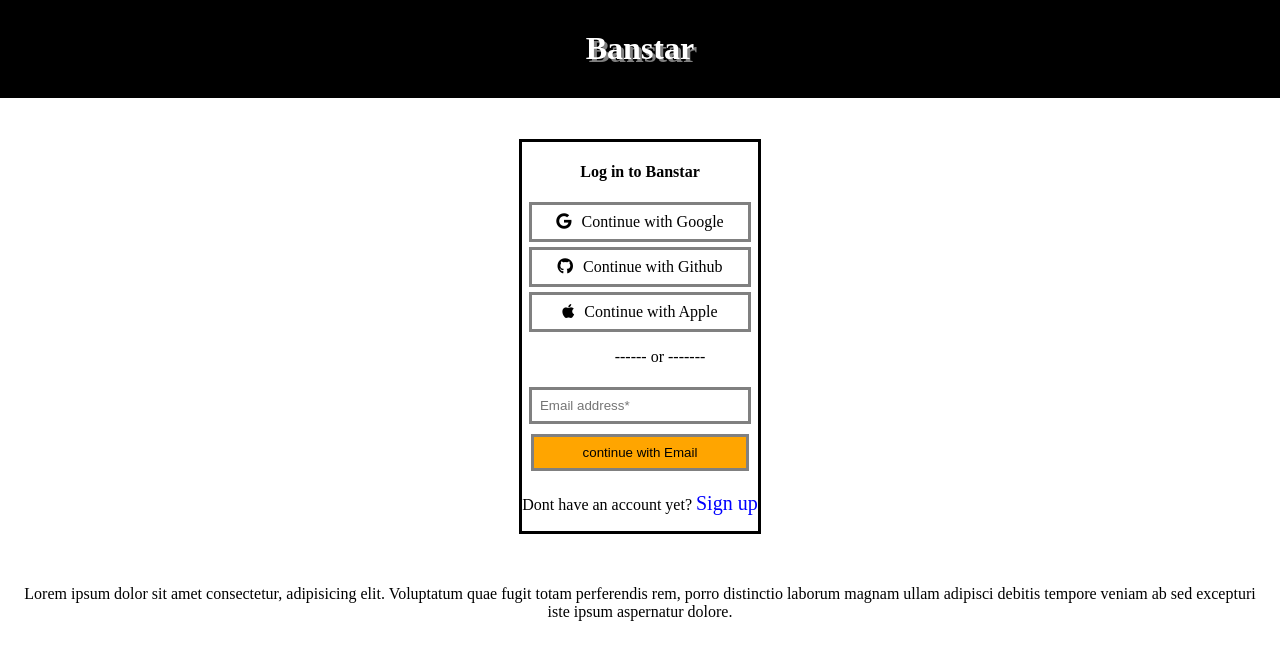
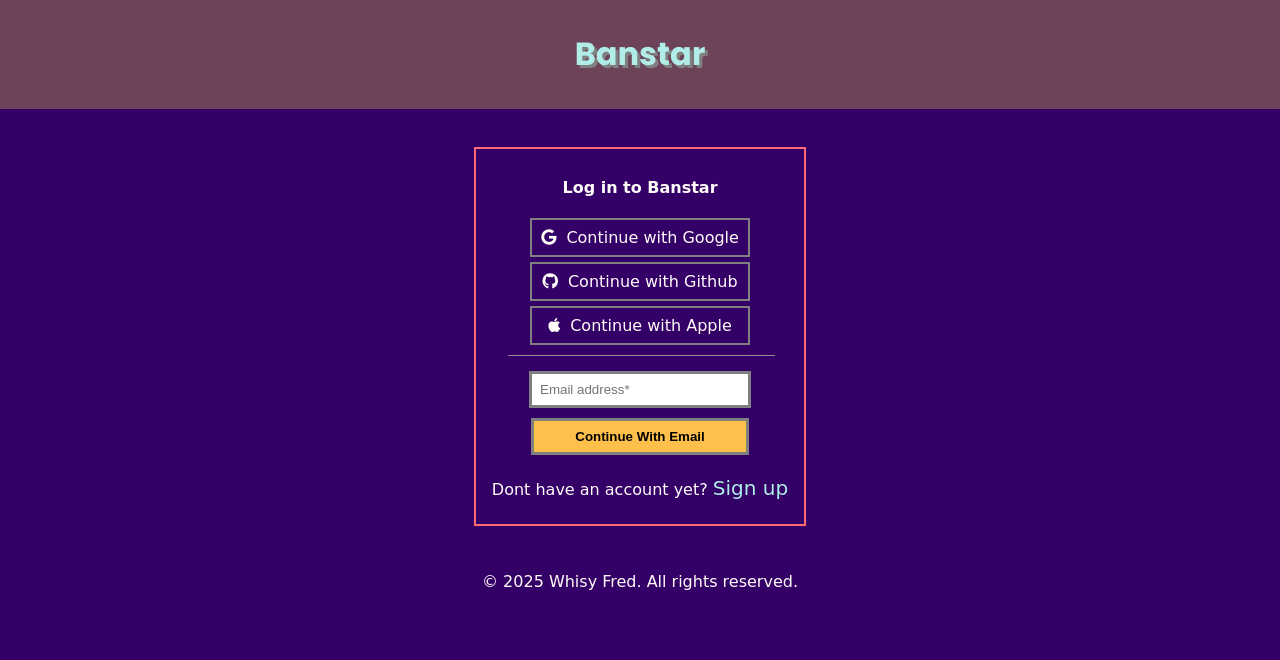
Before and after one commit to DevSwapna/banstar, a plain HTML site: page index.html in a window 1280 px wide. Drawn offline with Linux system fonts and the light colour scheme.

Commit message:
Updated the main website
A big update to change the website theme and fonts.

```diff
--- a/index.html
+++ b/index.html
@@ -1,32 +1,38 @@
 <!DOCTYPE html>
 <html lang="en">
   <head>
-    <meta charset="UTF-8">
-    <meta name="viewport" content="width=device-width, initial-scale=1.0">
-    <link rel="stylesheet" href="style.css">
-    <title>lessons</title>
-    <script src="https://kit.fontawesome.com/3bb69923d7.js" crossorigin="anonymous"></script>
+    <meta charset="UTF-8" />
+    <meta name="viewport" content="width=device-width, initial-scale=1.0" />
+    <link rel="stylesheet" href="style.css" />
+    <title>Banstar</title>
+    <script
+      src="https://kit.fontawesome.com/3bb69923d7.js"
+      crossorigin="anonymous"
+    ></script>
   </head>
   <body>
     <header>
       <h1>Banstar</h1>
-    </header><br><br>
+    </header>
+    <br /><br />
     <main>
       <form action="">
         <h4>Log in to Banstar</h4>
-       <div> <i class="fa-brands fa-google">  </i>Continue with Google</div>
-       <div> <i class="fa-brands fa-github"></i>Continue with Github</div>
-       <div> <i class="fa-brands fa-apple"></i>Continue with Apple</div>
-                  <p style="margin-left: 40px;">   ------ or -------</p>
+        <div><i class="fa-brands fa-google"> </i>Continue with Google</div>
+        <div><i class="fa-brands fa-github"></i>Continue with Github</div>
+        <div><i class="fa-brands fa-apple"></i>Continue with Apple</div>
+        <hr class="separator">
 
-        <input type="text" placeholder="Email address*"><br>
-         <button>continue with Email</button><br>
-        <p>Dont have an account yet? <a href="logins.html" target="_blank">Sign up</a></p>
+        <input type="text" placeholder="Email address*" required/><br />
+        <button>Continue With Email</button><br />
+        <p class="signup-text">
+          Dont have an account yet?
+          <a href="logins.html" target="_blank">Sign up</a>
+        </p>
       </form>
     </main>
     <footer>
-        <p>Lorem ipsum dolor sit amet consectetur, adipisicing elit. Voluptatum quae fugit totam perferendis rem, porro distinctio laborum magnam ullam adipisci debitis tempore veniam ab sed excepturi iste ipsum aspernatur dolore.</p>
+      <p>&copy; 2025 Whisy Fred. All rights reserved.</p>
     </footer>
-
   </body>
 </html>
--- a/style.css
+++ b/style.css
@@ -1,3 +1,5 @@
+@import url("https://fonts.googleapis.com/css2?family=Inter:ital,opsz,wght@0,14..32,100..900;1,14..32,100..900&family=Montserrat:ital,wght@0,100..900;1,100..900&family=Pacifico&family=Poppins:ital,wght@0,100;0,200;0,300;0,400;0,500;0,600;0,700;0,800;0,900;1,100;1,200;1,300;1,400;1,500;1,600;1,700;1,800;1,900&family=Ubuntu:ital,wght@0,300;0,400;0,500;0,700;1,300;1,400;1,500;1,700&family=Yanone+Kaffeesatz:wght@200..700&display=swap");
+
 body {
   margin: 0;
   padding: 0;
@@ -6,42 +8,46 @@
   justify-content: center;
   flex-direction: column;
   text-align: center;
-}
-h2 {
-  width: 100vw; /* Full width of the viewport */
-  background-color: black; /* Same background as header */
-  color: white; /* Match the header text color */
-  margin: 0; /* Remove default margin */
-  padding: 10px 0; /* Add vertical padding */
-  text-align: center; /* Center-align the text */
-  box-sizing: border-box; /* Include padding in the width calculation */
+  background-color: #340068;
+  color: #fffcf9;
+  font-family: cursive, sans-serif, "Segoe UI", Tahoma, Geneva, Verdana,
+    sans-serif;
+  overflow: hidden;
+  -webkit-animation: slide-in-bottom 0.3s cubic-bezier(0.25, 0.46, 0.45, 0.94)
+    both;
+  animation: slide-in-bottom 0.3s cubic-bezier(0.25, 0.46, 0.45, 0.94) both;
 }
 div {
-  border: 3px solid gray;
+  border: 2px solid gray;
   width: 200px;
   margin: 5px;
   padding: 8px;
   margin-left: auto;
   margin-right: auto;
+  transition: all ease-in-out 0.3s;
 }
 form {
-  border: 3px solid black;
-  margin: 5px;
+  border: 2px solid #ff6978;
+  padding: 8px 16px;
 }
 .d1 {
   border: 3px solid black;
 }
 button {
-  background-color: orange;
+  background-color: rgb(255, 192, 75);
+  color: black;
+  font-weight: bold;
   border: none;
   border: 3px solid gray;
   width: 218px;
   margin: 5px;
   padding: 8px;
+  transition: all ease-in-out 0.3s;
 }
 button:hover {
-  background-color: yellow;
-  color: blue;
+  background-color: rgb(201, 106, 17);
+  color: rgb(255, 255, 255);
+  font-weight: bold;
 }
 a {
   text-decoration: none;
@@ -49,17 +55,19 @@
   font-size: 20px;
 }
 header {
-  background-color: black;
-  color: white;
-  padding: 4px 8px;
+  background-color: #6d435a;
+  color: #b1ede8;
+  font-family: Poppins;
+  padding: 4px;
   width: 100%;
 }
 i {
   padding-right: 10px;
 }
 div:hover {
-  background-color: skyblue;
+  background-color: #6d435a;
   color: white;
+  cursor: pointer;
 }
 input {
   border: 3px solid gray;
@@ -74,11 +82,43 @@
 input:hover {
   border-color: blue;
 }
-a:hover {
-  border: 2px solid blue;
-  border-radius: 10px;
-}
 footer {
   padding: 1em;
   padding-top: 30px;
 }
+
+.separator {
+  width: 90%;
+  height: 1px;
+  background-color: rgb(147, 141, 141);
+  margin: 10px 16px;
+  border: none;
+}
+.signup-text a {
+  color: #b1ede8;
+}
+
+@-webkit-keyframes slide-in-bottom {
+  0% {
+    -webkit-transform: translateY(1000px);
+    transform: translateY(1000px);
+    opacity: 0;
+  }
+  100% {
+    -webkit-transform: translateY(0);
+    transform: translateY(0);
+    opacity: 1;
+  }
+}
+@keyframes slide-in-bottom {
+  0% {
+    -webkit-transform: translateY(1000px);
+    transform: translateY(1000px);
+    opacity: 0;
+  }
+  100% {
+    -webkit-transform: translateY(0);
+    transform: translateY(0);
+    opacity: 1;
+  }
+}
```
Also changed, not shown: logins.html (+25 -14 lines). Lines whose indentation alone changed are shown as unchanged.
